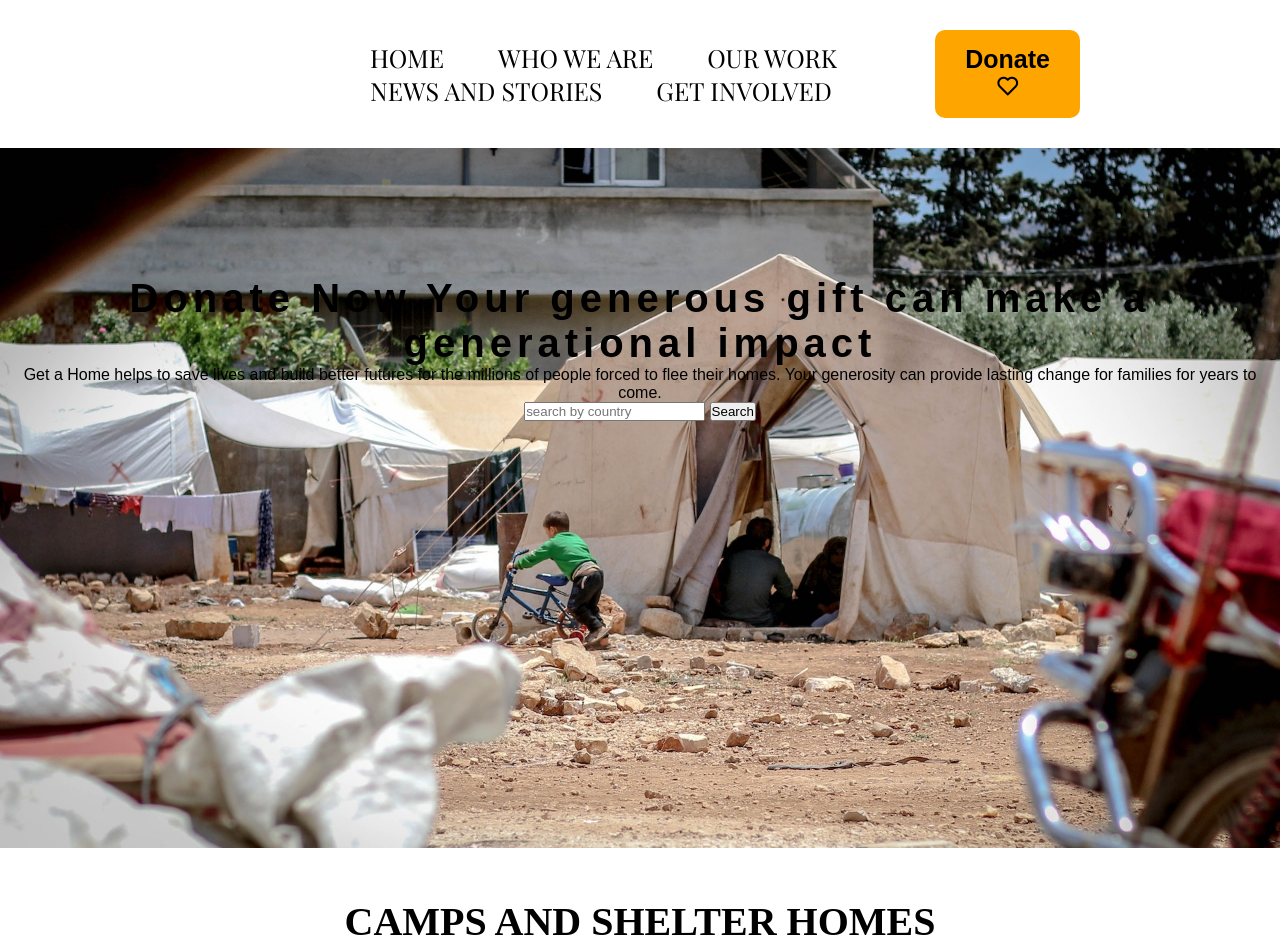
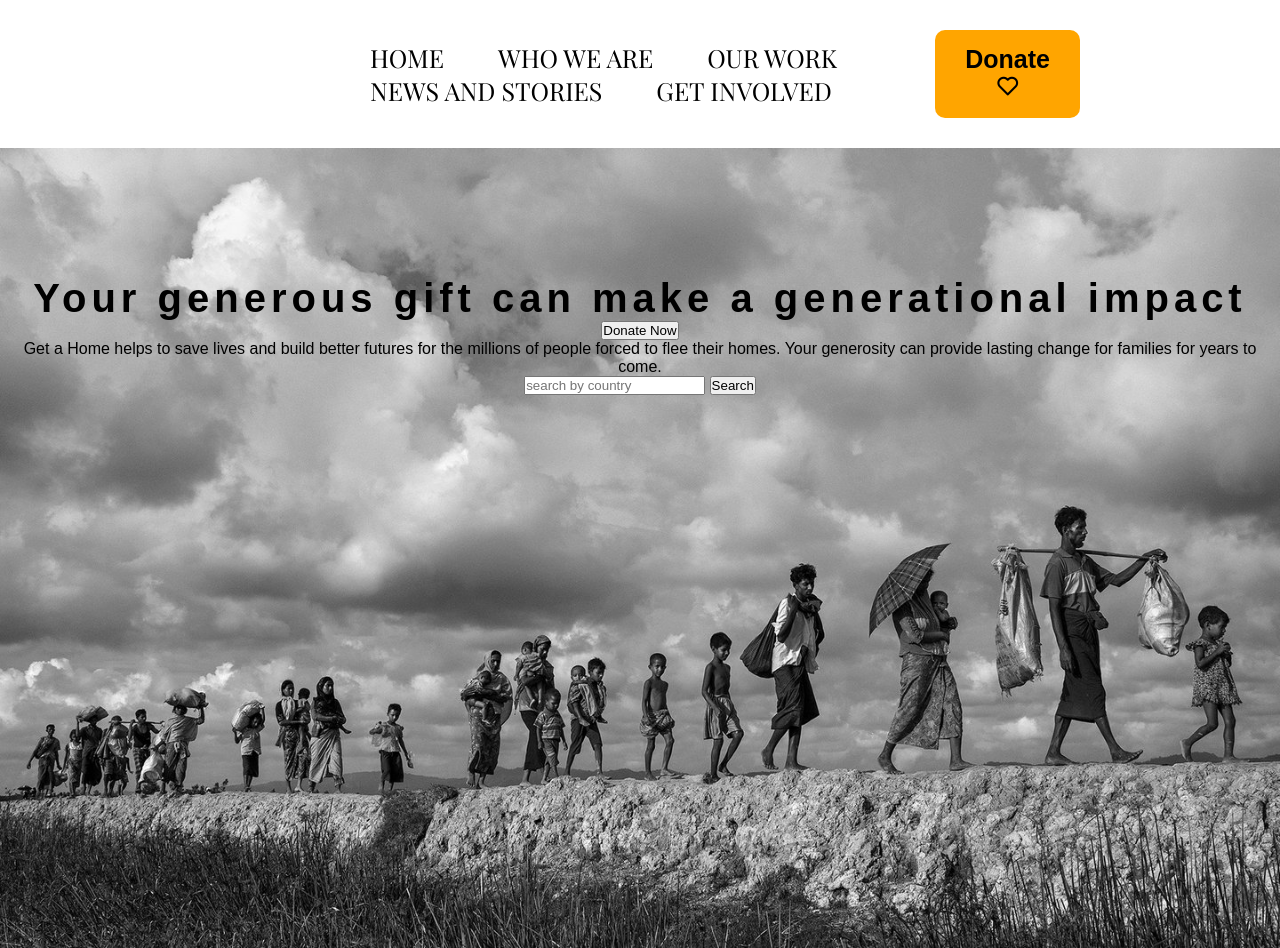
Before and after one commit to Helder-Lucau/Get-a-Home, a plain HTML site: page index.html in a window 1280 px wide. Shown: the top 948 px of the page. Drawn offline with nearby package versions, Linux system fonts and the light colour scheme; no server answers; a web font is replaced by a local one.

Commit message:
background image updated

```diff
--- a/css/main.css
+++ b/css/main.css
@@ -7,14 +7,10 @@
     list-style: none;
     text-decoration: none;
 }
-body {
-    width: auto;
-    height: auto;
-}
 header {
+    justify-content: center;
+    align-items: center;
     display: flex;
-    align-items: center;
-    justify-content: space-between;
     padding: 30px 0;
     box-shadow: rgba(0, 0, 0, 0.24) 0px 3px 8px;
     font-family: 'Playfair Display', serif;
@@ -53,8 +49,8 @@ a:hover{
     background-color: #3deeb7;
 }
 .section-main {
-    height: 700px;
-    background-image: url('../images/shelter1.jpg');
+    height: 800px;
+    background-image: url('../images/refugee.jpg');
     background-size: cover;
     background-position: center;
     background-repeat: no-repeat;
--- a/index.html
+++ b/index.html
@@ -36,8 +36,8 @@
         </header>
         <section class="section-main">
             <div class="main-intro">
-                <h1><span>Donate Now</span>
-                    Your generous gift can make a generational impact</h1>
+                <h1>Your generous <span>gift</span> can make a generational impact</h1>
+                <button>Donate Now</button>
                 <p>
                     Get a Home helps to save lives and build better futures for the millions
                     of people forced to flee their homes. Your generosity can provide lasting
--- a/src/main.js
+++ b/src/main.js
@@ -15,7 +15,7 @@ function fetchCampsData(){
     fetch(`${apiURL}/camps`)
     .then((res) => res.json())
     .then((data) => {
-        data.forEach(campData => {
+        data.forEach((campData)  => {
 
            const camp = document.createElement('div')
            camp.className = 'camp-list'
```
Also changed, not shown: images/refugee.jpg (added).
